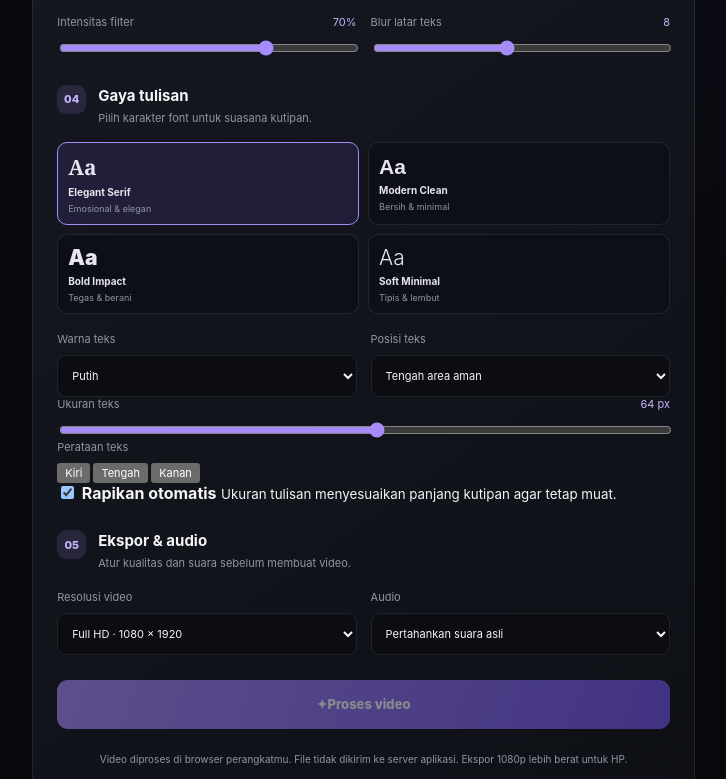
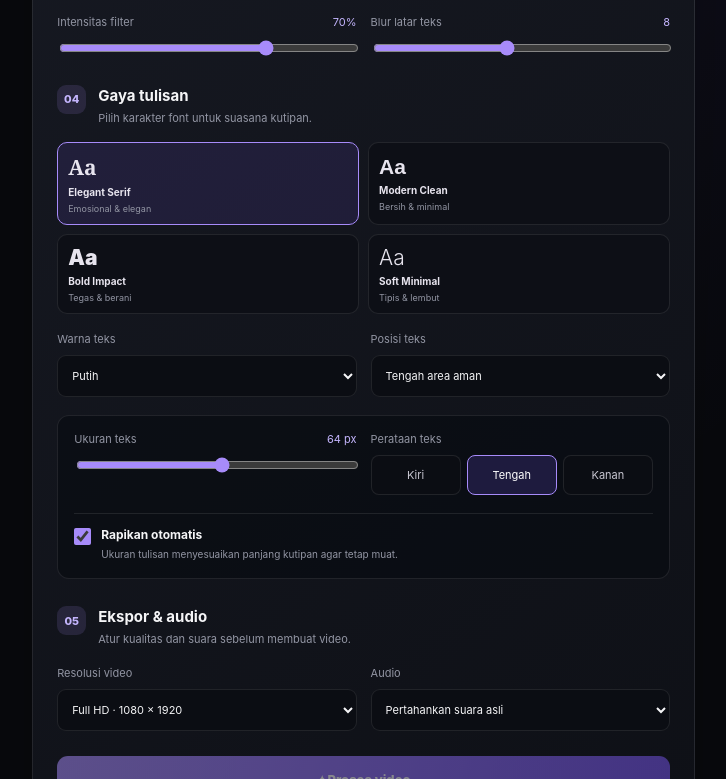
Before and after one commit to donisulaeman4-tech/quietframe-tiktok-editor, a website built with Vite: page index.html in a window 1280 px wide. Shown: the part 1003-1782 px from the top of the page, without its empty margins (19-745 px from the left). Built offline with nearby package versions, Linux system fonts and the light colour scheme.

Commit message:
Update style.css

```diff
--- a/src/style.css
+++ b/src/style.css
@@ -9,17 +9,11 @@
   --accent: #a78bfa;
 }
 
-* {
-  box-sizing: border-box;
-}
+* { box-sizing: border-box; }
 
-[hidden] {
-  display: none !important;
-}
+[hidden] { display: none !important; }
 
-html {
-  scroll-behavior: smooth;
-}
+html { scroll-behavior: smooth; }
 
 body {
   margin: 0;
@@ -32,13 +26,8 @@ body {
   font-family: Inter, -apple-system, BlinkMacSystemFont, "Segoe UI", sans-serif;
 }
 
-button, input, textarea, select {
-  font: inherit;
-}
-
-button {
-  cursor: pointer;
-}
+button, input, textarea, select { font: inherit; }
+button { cursor: pointer; }
 
 .topbar {
   min-height: 68px;
@@ -149,9 +138,7 @@ button {
   margin: 27px 0 16px;
 }
 
-.section-heading:first-child {
-  margin-top: 0;
-}
+.section-heading:first-child { margin-top: 0; }
 
 .section-heading .step {
   flex: 0 0 29px;
@@ -205,9 +192,7 @@ button {
   font-size: 27px;
 }
 
-.upload strong {
-  font-size: 13px;
-}
+.upload strong { font-size: 13px; }
 
 #fileHint {
   color: var(--muted);
@@ -241,9 +226,7 @@ textarea {
   line-height: 1.6;
 }
 
-textarea:focus, select:focus {
-  border-color: var(--accent);
-}
+textarea:focus, select:focus { border-color: var(--accent); }
 
 .field-foot {
   display: flex;
@@ -276,9 +259,7 @@ textarea:focus, select:focus {
   transition: .2s;
 }
 
-.style-option b, .font-option b {
-  font-size: 10px;
-}
+.style-option b, .font-option b { font-size: 10px; }
 
 .style-option small, .font-option small {
   color: var(--muted);
@@ -326,9 +307,7 @@ textarea:focus, select:focus {
   gap: 8px;
 }
 
-.control-field output {
-  color: #c4b5fd;
-}
+.control-field output { color: #c4b5fd; }
 
 select {
   width: 100%;
@@ -367,14 +346,88 @@ input[type="range"] {
   color: #e7e4ee;
 }
 
-.font-option strong {
-  font-size: 21px;
-}
+.font-option strong { font-size: 21px; }
 
 .sample-serif { font-family: Georgia,serif; }
 .sample-clean { font-family: Arial,sans-serif; }
 .sample-bold { font-weight: 900; }
 .sample-soft { font-weight: 300; }
+
+/* Pengaturan ukuran, perataan, dan rapikan otomatis */
+.text-layout-controls {
+  display: grid;
+  grid-template-columns: repeat(2,minmax(0,1fr));
+  gap: 18px 14px;
+  margin-top: 18px;
+  padding: 16px;
+  border: 1px solid var(--border);
+  border-radius: 12px;
+  background: rgba(9,11,17,.65);
+}
+
+.alignment-options {
+  display: grid;
+  grid-template-columns: repeat(3,minmax(0,1fr));
+  gap: 6px;
+}
+
+.align-option {
+  min-height: 40px;
+  padding: 8px 5px;
+  border: 1px solid var(--border);
+  border-radius: 8px;
+  background: #0b0d13;
+  color: #c9c7d2;
+  font-size: 11px;
+  transition: .2s;
+}
+
+.align-option:hover,
+.align-option.active {
+  border-color: var(--accent);
+  background: rgba(124,92,255,.18);
+  color: #fff;
+}
+
+.align-option:focus-visible {
+  outline: 2px solid var(--accent);
+  outline-offset: 2px;
+}
+
+.auto-fit-option {
+  grid-column: 1 / -1;
+  display: flex;
+  align-items: flex-start;
+  gap: 10px;
+  padding-top: 13px;
+  border-top: 1px solid var(--border);
+  cursor: pointer;
+}
+
+.auto-fit-option input {
+  width: 17px;
+  height: 17px;
+  flex: 0 0 17px;
+  margin: 1px 0 0;
+  accent-color: var(--accent);
+}
+
+.auto-fit-option span {
+  display: flex;
+  flex-direction: column;
+  gap: 5px;
+}
+
+.auto-fit-option strong {
+  color: var(--text);
+  font-size: 12px;
+}
+
+.auto-fit-option small {
+  color: var(--muted);
+  font-size: 10px;
+  line-height: 1.5;
+}
 
 .actions {
   margin-top: 25px;
@@ -399,9 +452,7 @@ input[type="range"] {
   transition: .2s;
 }
 
-.primary:hover, .download:hover {
-  filter: brightness(1.12);
-}
+.primary:hover, .download:hover { filter: brightness(1.12); }
 
 .primary:disabled {
   opacity: .5;
@@ -415,9 +466,7 @@ input[type="range"] {
   text-align: center;
 }
 
-.progress-wrap {
-  margin-top: 18px;
-}
+.progress-wrap { margin-top: 18px; }
 
 .progress-top {
   display: flex;
@@ -498,6 +547,7 @@ input[type="range"] {
   overflow: hidden;
   border-radius: 21px;
   background: linear-gradient(145deg,#292d3c,#0a0b10);
+  container-type: inline-size;
 }
 
 #previewVideo {
@@ -538,7 +588,7 @@ input[type="range"] {
   margin: 0;
   color: white;
   font-family: Georgia,serif;
-  font-size: clamp(16px,4vw,23px);
+  font-size: clamp(16px,4cqw,23px);
   font-weight: 600;
   line-height: 1.4;
   overflow-wrap: anywhere;
@@ -568,9 +618,7 @@ input[type="range"] {
   background: linear-gradient(135deg,#a78bfa,#25223d);
 }
 
-.mock-heart, .mock-comment, .mock-share {
-  font-size: 20px;
-}
+.mock-heart, .mock-comment, .mock-share { font-size: 20px; }
 
 .mock-bottom {
   position: absolute;
@@ -611,13 +659,8 @@ input[type="range"] {
   font-size: 19px;
 }
 
-.output-card b, .output-card small {
-  display: block;
-}
-
-.output-card b {
-  font-size: 12px;
-}
+.output-card b, .output-card small { display: block; }
+.output-card b { font-size: 12px; }
 
 .output-card small {
   margin-top: 4px;
@@ -625,9 +668,7 @@ input[type="range"] {
   font-size: 10px;
 }
 
-.download {
-  min-height: 43px;
-}
+.download { min-height: 43px; }
 
 footer {
   margin-top: 50px;
@@ -646,43 +687,30 @@ footer {
     padding-top: 32px;
   }
 
-  .workspace {
-    grid-template-columns: 1fr;
-  }
-
-  .preview-column {
-    position: static;
-  }
-
-  .phone-frame {
-    width: min(78%,300px);
-  }
-
-  .topbar {
-    padding: 0 4%;
-  }
-
-  .editor {
-    padding: 18px;
-  }
+  .workspace { grid-template-columns: 1fr; }
+  .preview-column { position: static; }
+  .phone-frame { width: min(78%,300px); }
+  .topbar { padding: 0 4%; }
+  .editor { padding: 18px; }
 }
 
 @media (max-width: 420px) {
-  .intro h1 {
-    font-size: 34px;
-  }
+  .intro h1 { font-size: 34px; }
 
   .style-options {
     grid-template-columns: repeat(2,minmax(0,1fr));
   }
 
-  .control-grid {
+  .control-grid { grid-template-columns: 1fr; }
+
+  .text-layout-controls {
     grid-template-columns: 1fr;
+    gap: 16px;
   }
 
-  .phone-frame {
-    width: 85%;
-  }
+  .auto-fit-option { grid-column: auto; }
+
+  .phone-frame { width: 85%; }
 
   footer {
     flex-direction: column;
```
